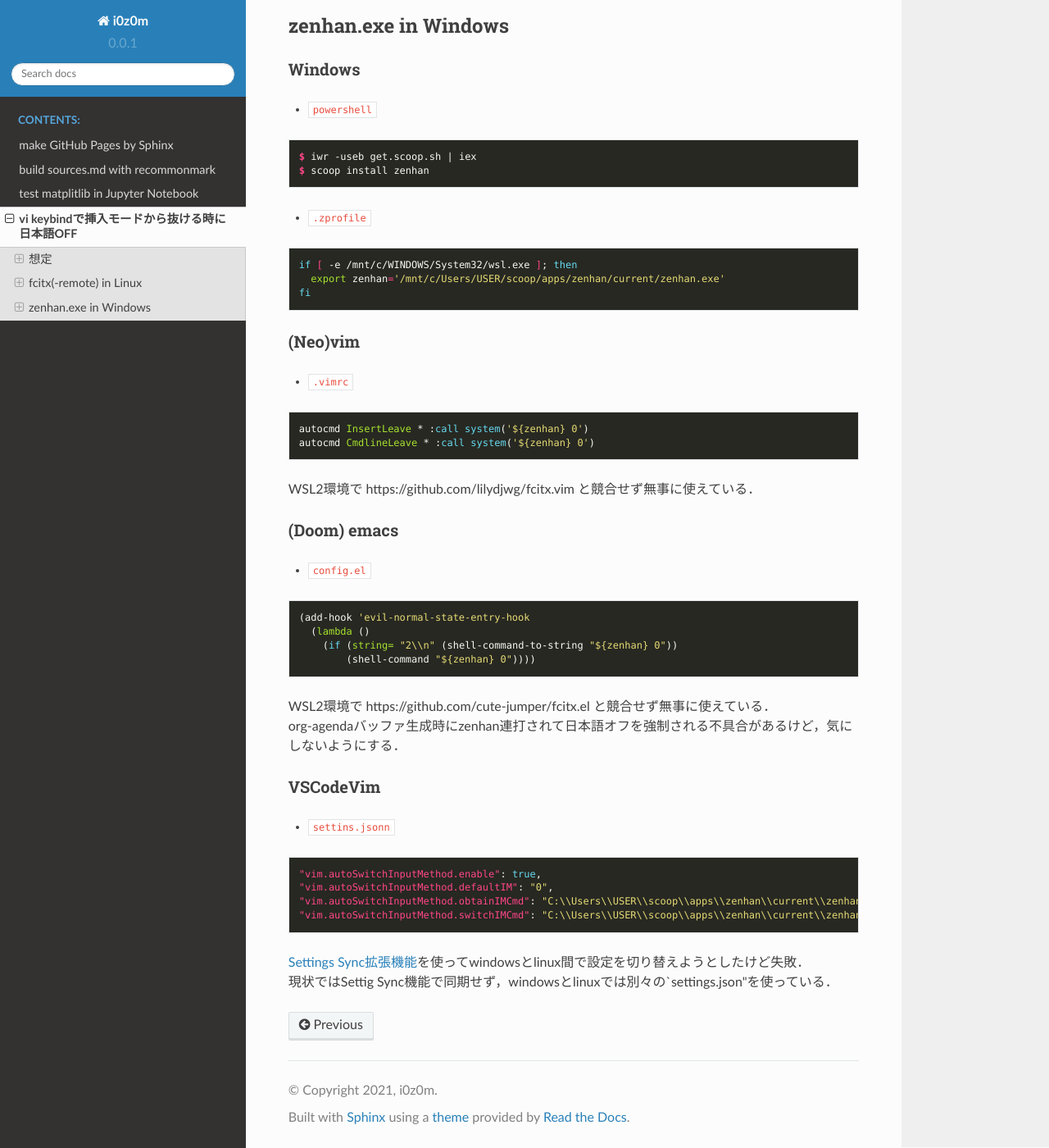
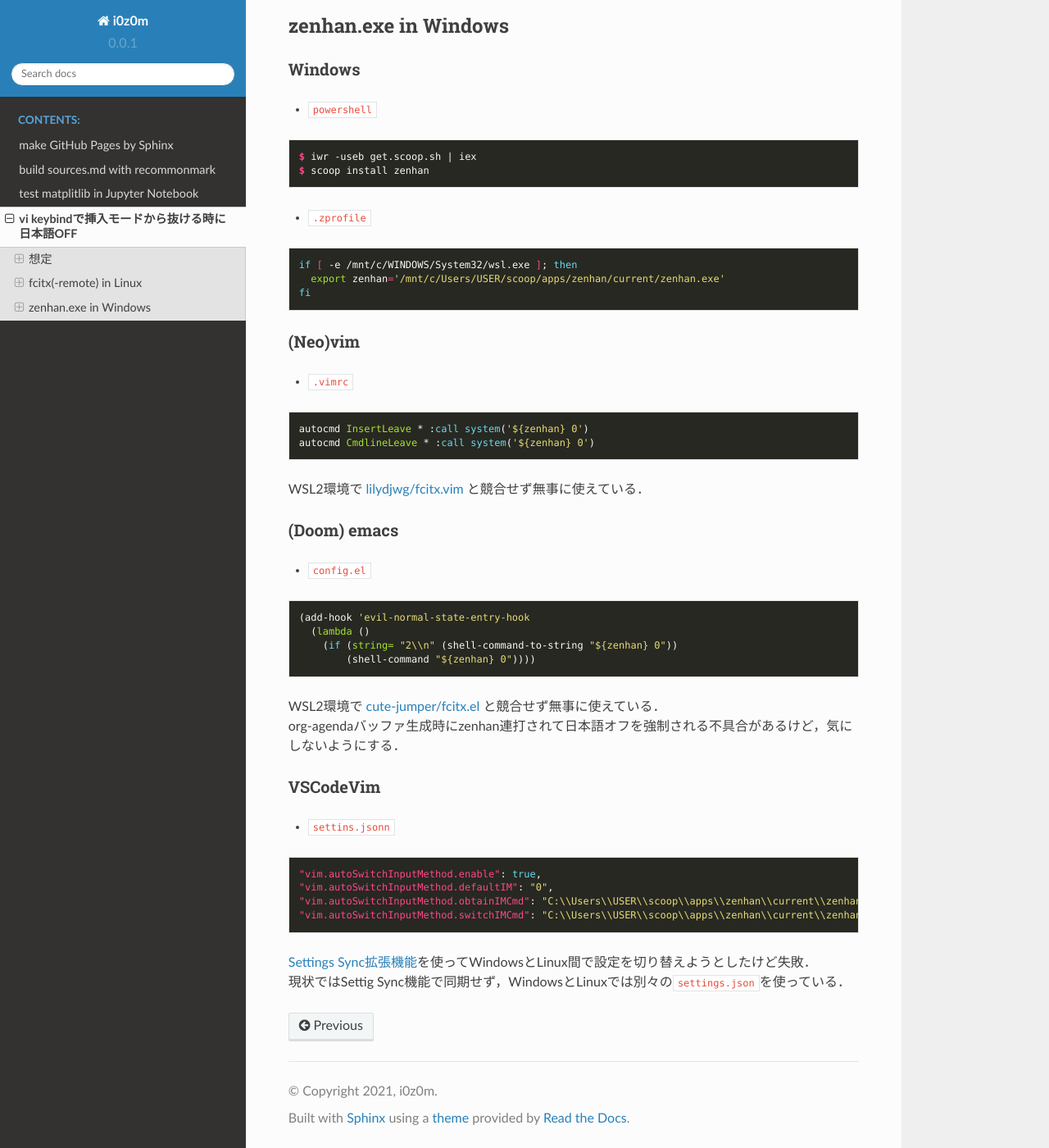
Before and after one commit to i0z0m/i0z0m.github.io, a Sphinx documentation site: the page built from source/input-Japanese-with-vi-keybind.md, in a window 1280 px wide and 1400 px high, scrolled down 1816 px. Shown: the whole window at 82% size. Built offline with Sphinx 7.4.7 and the Read the Docs theme 2.0.0, drawn with Linux system fonts in a browser that asks for light colours; some of the changed lines change nothing that is shown; some of the changed text lies outside the part shown.

Commit message:
fix a little bit

````diff
--- a/source/input-Japanese-with-vi-keybind.md
+++ b/source/input-Japanese-with-vi-keybind.md
@@ -44,7 +44,7 @@ export DBUS_SESSION_BUS_ADDRESS
 
 
 ### (Neo)vim
-use https://github.com/lilydjwg/fcitx.vim
+use [lilydjwg/fcitx.vim](https://github.com/lilydjwg/fcitx.vim)
 
 - `.zshenv`
 
@@ -56,7 +56,7 @@ fi
 ```
 
 ### (Doom) emacs
-use https://github.com/cute-jumper/fcitx.el
+use [cute-jumper/fcitx.el](https://github.com/cute-jumper/fcitx.el)
 
 - `config.el`
 
@@ -98,7 +98,7 @@ fi
 autocmd InsertLeave * :call system('${zenhan} 0')
 autocmd CmdlineLeave * :call system('${zenhan} 0')
 ```
-WSL2環境で https://github.com/lilydjwg/fcitx.vim と競合せず無事に使えている．
+WSL2環境で [lilydjwg/fcitx.vim](https://github.com/lilydjwg/fcitx.vim) と競合せず無事に使えている．
 
 ### (Doom) emacs
 - `config.el`
@@ -109,7 +109,7 @@ WSL2環境で https://github.com/lilydjwg/fcitx.vim と競合せず無事に使
     (if (string= "2\\n" (shell-command-to-string "${zenhan} 0"))
         (shell-command "${zenhan} 0"))))
 ```
-WSL2環境で https://github.com/cute-jumper/fcitx.el と競合せず無事に使えている．
+WSL2環境で [cute-jumper/fcitx.el](https://github.com/cute-jumper/fcitx.el) と競合せず無事に使えている．
 org-agendaバッファ生成時にzenhan連打されて日本語オフを強制される不具合があるけど，気にしないようにする．
 
 ### VSCodeVim
@@ -122,5 +122,5 @@ org-agendaバッファ生成時にzenhan連打されて日本語オフを強制
 "vim.autoSwitchInputMethod.switchIMCmd": "C:\\Users\\USER\\scoop\\apps\\zenhan\\current\\zenhan.exe {im}",
 ```
 
-[Settings Sync拡張機能](https://qiita.com/hideki0145/items/d440adcc5d34541ed5f0)を使ってwindowsとlinux間で設定を切り替えようとしたけど失敗．
-現状ではSettig Sync機能で同期せず，windowsとlinuxでは別々の`settings.json"を使っている．
+[Settings Sync拡張機能](https://qiita.com/hideki0145/items/d440adcc5d34541ed5f0)を使ってWindowsとLinux間で設定を切り替えようとしたけど失敗．
+現状ではSettig Sync機能で同期せず，WindowsとLinuxでは別々の`settings.json`を使っている．
````
